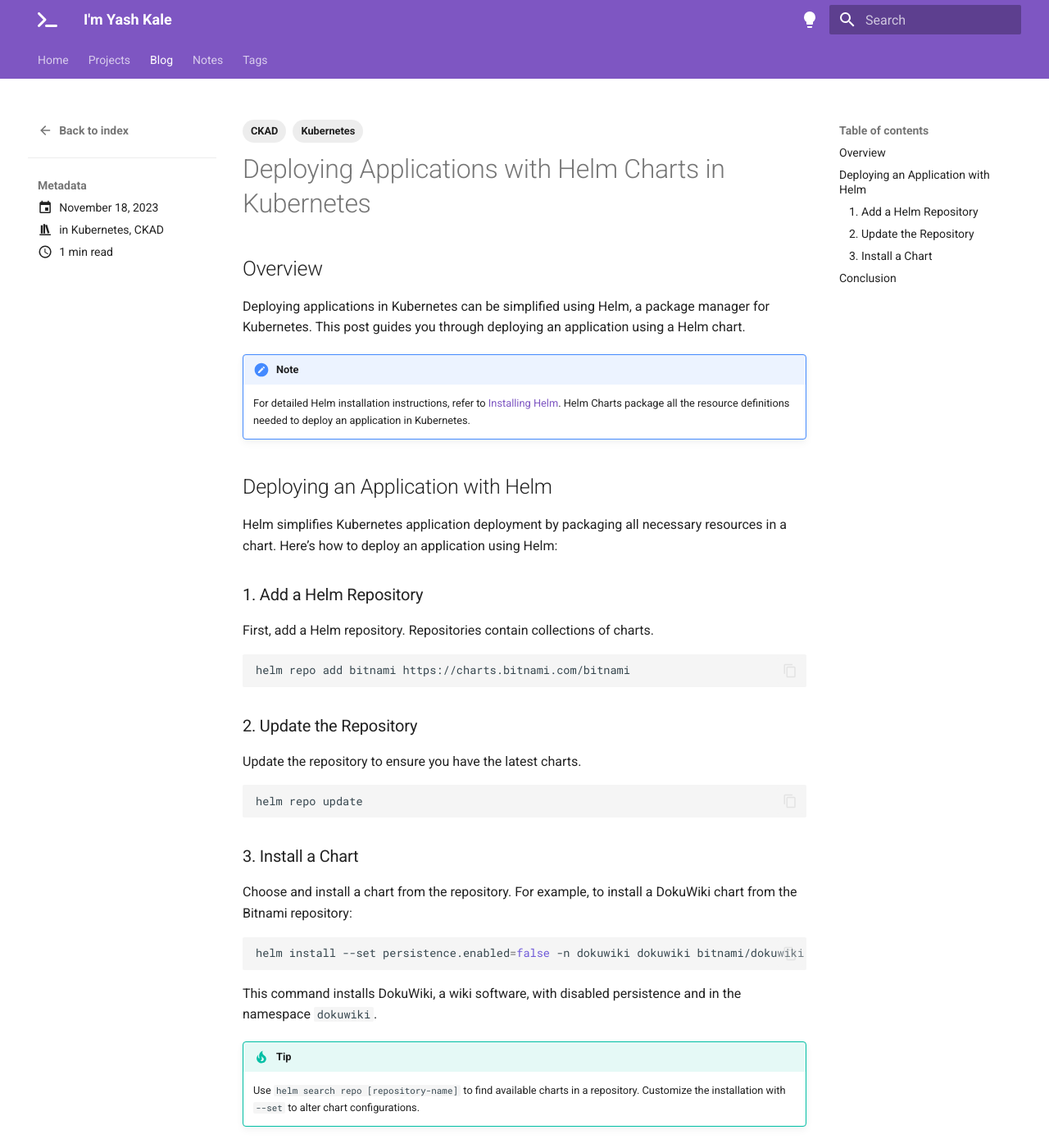
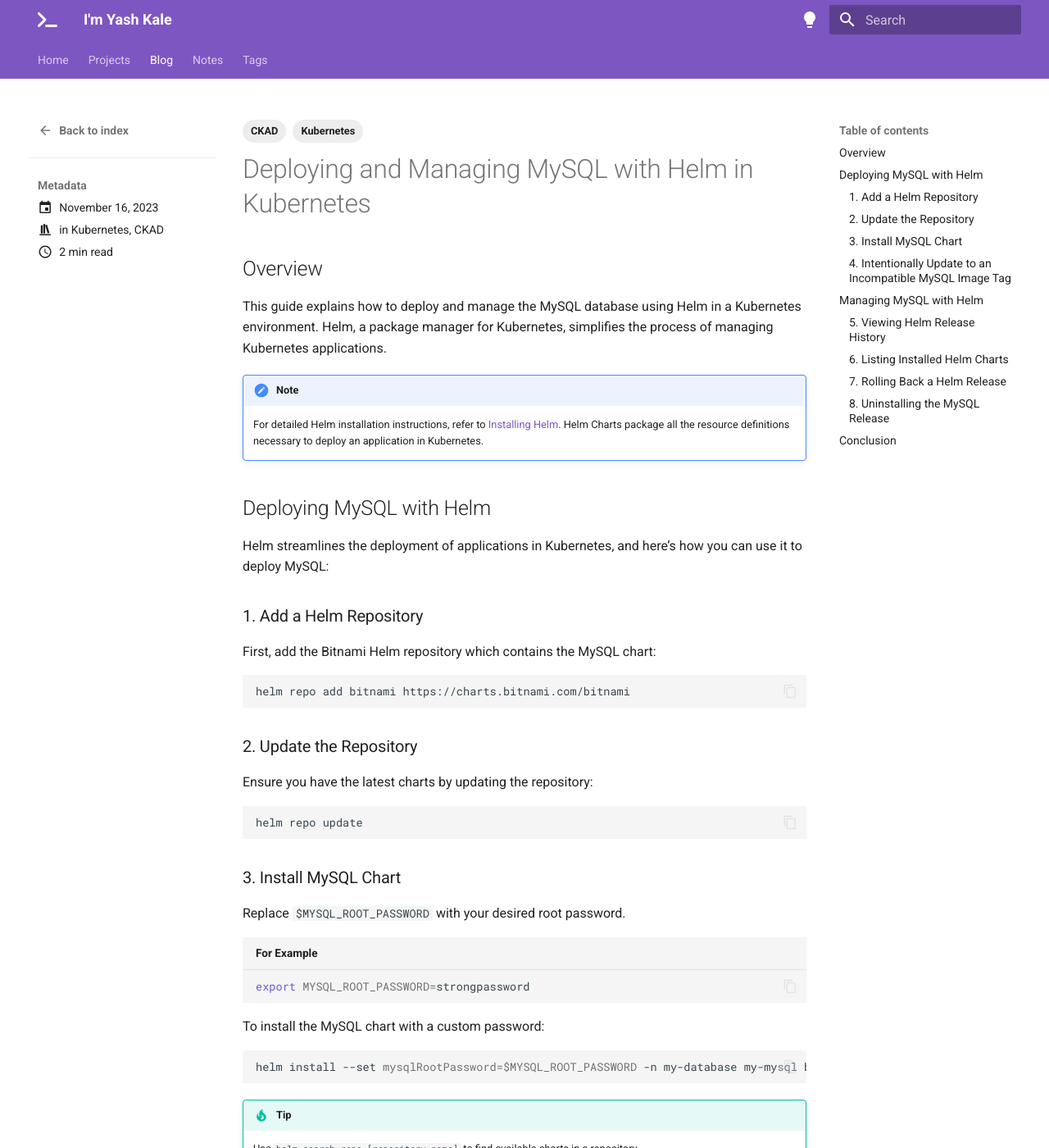
Before and after one commit to imyashkale/portfolio, an MkDocs documentation site: the page built from docs/blog/posts/ckad/helm-charts.md, in a window 1280 px wide and 1400 px high. Shown: the whole window at 82% size. Built offline with MkDocs 1.6.1 and Material for MkDocs 9.7.7, drawn with Linux system fonts in a browser that asks for light colours; some of the changed text lies outside the part shown.

Commit message:
Helm CKAD Blog Article Updated

````diff
--- a/docs/blog/posts/ckad/helm-charts.md
+++ b/docs/blog/posts/ckad/helm-charts.md
@@ -1,6 +1,6 @@
 ---
-title: Deploying Applications with Helm Charts in Kubernetes
-date: 2023-11-18 13:34:01
+title: Deploying and Managing MySQL with Helm in Kubernetes
+date: 2023-11-16 20:34:01
 categories:
   - Kubernetes
   - CKAD
@@ -11,18 +11,18 @@ tags:
 
 ## Overview
 
-Deploying applications in Kubernetes can be simplified using Helm, a package manager for Kubernetes. This post guides you through deploying an application using a Helm chart.
+This guide explains how to deploy and manage the MySQL database using Helm in a Kubernetes environment. Helm, a package manager for Kubernetes, simplifies the process of managing Kubernetes applications.
 
 !!! note
-    For detailed Helm installation instructions, refer to [Installing Helm](https://helm.sh/docs/intro/install/). Helm Charts package all the resource definitions needed to deploy an application in Kubernetes.
+    For detailed Helm installation instructions, refer to [Installing Helm](https://helm.sh/docs/intro/install/). Helm Charts package all the resource definitions necessary to deploy an application in Kubernetes.
 
-## Deploying an Application with Helm
+## Deploying MySQL with Helm
 
-Helm simplifies Kubernetes application deployment by packaging all necessary resources in a chart. Here’s how to deploy an application using Helm:
+Helm streamlines the deployment of applications in Kubernetes, and here’s how you can use it to deploy MySQL:
 
 ### 1. Add a Helm Repository
 
-First, add a Helm repository. Repositories contain collections of charts.
+First, add the Bitnami Helm repository which contains the MySQL chart:
 
 ```bash
 helm repo add bitnami https://charts.bitnami.com/bitnami
@@ -30,25 +30,79 @@ helm repo add bitnami https://charts.bitnami.com/bitnami
 
 ### 2. Update the Repository
 
-Update the repository to ensure you have the latest charts.
+Ensure you have the latest charts by updating the repository:
 
 ```bash
 helm repo update
 ```
 
-### 3. Install a Chart
+### 3. Install MySQL Chart
 
-Choose and install a chart from the repository. For example, to install a DokuWiki chart from the Bitnami repository:
+Replace `$MYSQL_ROOT_PASSWORD` with your desired root password.
+
+```bash title="For Example"
+export MYSQL_ROOT_PASSWORD=strongpassword
+```
+
+To install the MySQL chart with a custom password:
 
 ```bash
-helm install --set persistence.enabled=false -n dokuwiki dokuwiki bitnami/dokuwiki
+helm install --set mysqlRootPassword=$MYSQL_ROOT_PASSWORD -n my-database my-mysql bitnami/mysql
 ```
 
-This command installs DokuWiki, a wiki software, with disabled persistence and in the namespace `dokuwiki`.
+!!! tip
+    Use `helm search repo [repository-name]` to find available charts in a repository.
 
-!!! tip
-    Use `helm search repo [repository-name]` to find available charts in a repository. Customize the installation with `--set` to alter chart configurations.
+### 4. Intentionally Update to an Incompatible MySQL Image Tag
+
+To simulate a real-world problem where an update might cause issues, let's intentionally update to an incompatible MySQL image tag:
+
+```bash
+helm upgrade my-mysql bitnami/mysql -n my-database --set image.tag=nonexistent
+```
+
+!!! info
+    The purpose of this command is to simulate a problematic update, allowing us to demonstrate the rollback process. This update intentionally uses a non-existent tag, which will cause the update to fail, resembling a common real-world issue.
+
+## Managing MySQL with Helm
+
+### 5. Viewing Helm Release History
+
+To view the history of the MySQL release:
+
+```bash
+helm history my-mysql -n my-database
+```
+
+### 6. Listing Installed Helm Charts
+
+List all installed Helm charts in a specific namespace:
+
+```bash
+helm list -n my-database
+```
+
+### 7. Rolling Back a Helm Release
+
+To rollback to the first version of the MySQL release:
+
+```bash
+helm rollback my-mysql 1 -n my-database
+```
+
+!!! danger "caution"
+    Rollbacks cannot be undone. Be sure of the revision number.
+
+### 8. Uninstalling the MySQL Release
+
+To remove the MySQL release:
+
+```bash
+helm uninstall my-mysql -n my-database
+```
 
 ## Conclusion
 
-Helm charts streamline the deployment of applications in Kubernetes, bundling all the necessary Kubernetes resources. By following these steps, you can efficiently deploy and manage applications across your Kubernetes clusters.
+Using Helm to deploy and manage applications like MySQL in Kubernetes simplifies the process considerably. Following these steps, including simulating and resolving deployment issues, will allow you to effectively manage MySQL in your Kubernetes clusters.
+
+---
````
